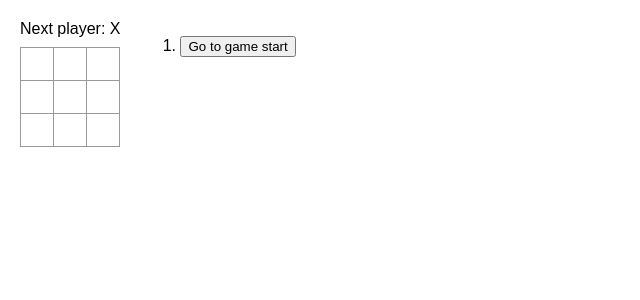
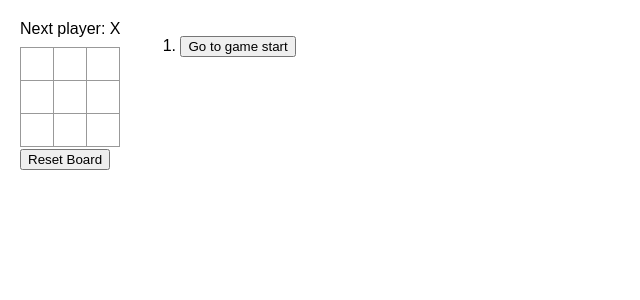
Before and after one commit to aman2000raj/tic-tac-toe-app, a React (Vite) app: page / in a window 1280 px wide. Shown: the top 300 px of the page, without its empty margins (0-640 px from the left). Built offline with nearby package versions, Linux system fonts and the light colour scheme.

Commit message:
Add reset button and resetBoard method.

```diff
--- a/src/components/Game.js
+++ b/src/components/Game.js
@@ -16,6 +16,10 @@ function Game() {
 
   function jumpTo(nextMove) {
     setCurrentMove(nextMove);
+  }
+  function resetBoard() {
+    setHistory([Array(9).fill(null)]);
+    setCurrentMove(0);
   }
 
   const moves = history.map((squares, move) => {
@@ -40,12 +44,14 @@ function Game() {
             xIsNext={xIsNext}
             squares={currentSquares}
             onPlay={handlePlay}
+            noOfMoves={currentMove}
           />
         </div>
         <div className='game-info'>
           <ol>{moves}</ol>
         </div>
       </div>
+      <button onClick={resetBoard}>Reset Board</button>
     </div>
   );
 }
```
